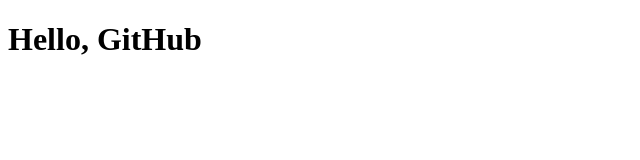
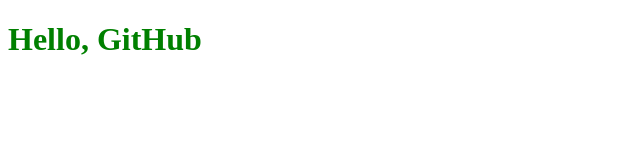
Before and after one commit to Folkchayutpong/CN331, a plain HTML site: page index.html in a window 1280 px wide. Shown: the whole page, without its empty margins (0-640 px from the left). Drawn offline with Linux system fonts and the light colour scheme.

Commit message:
Update index.html

```diff
--- a/index.html
+++ b/index.html
@@ -6,6 +6,6 @@
     <title>Document</title>
 </head>
 <body>
-    <h1>Hello, GitHub</h1>
+    <h1 style="color: green;">Hello, GitHub</h1>
 </body>
 </html>
```
